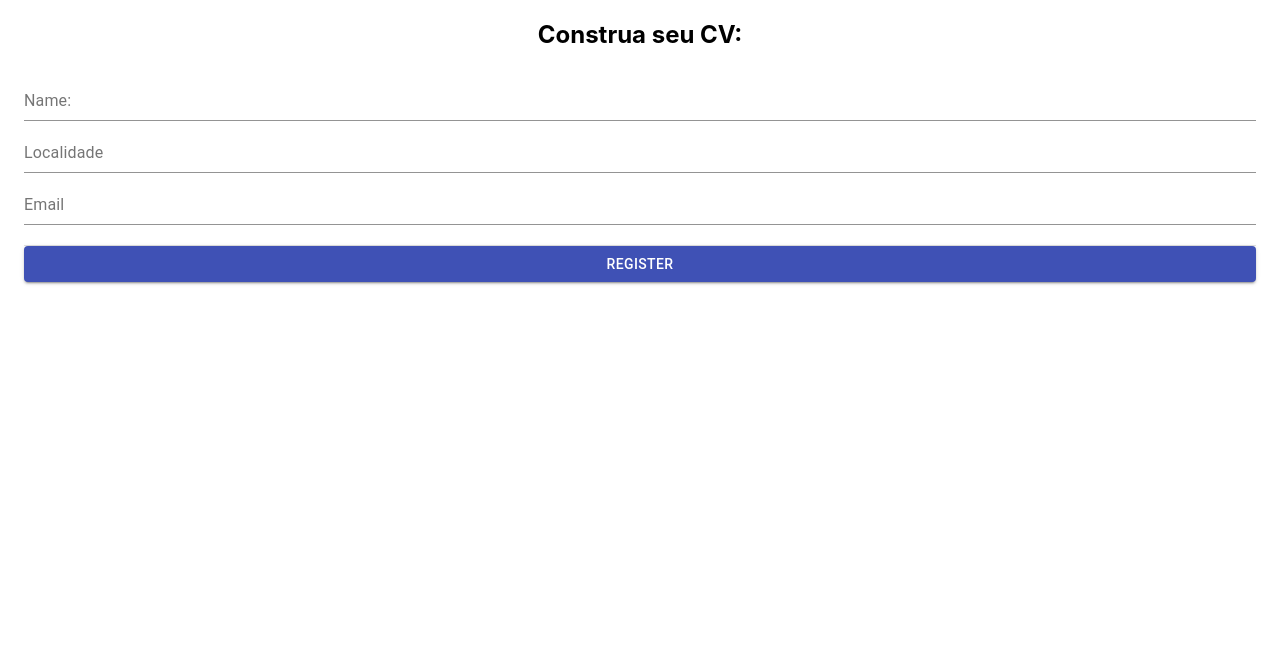
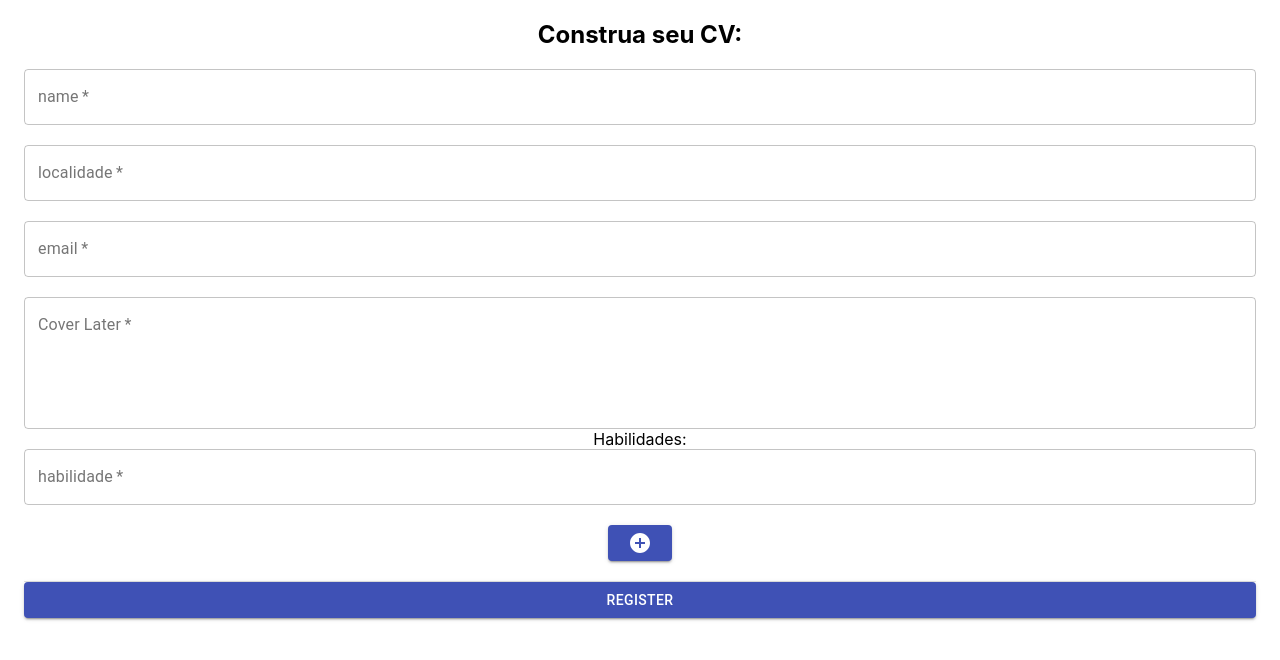
Before and after one commit to asreal089/cvbuilder, a Next.js app: page /builder in a window 1280 px wide. Shown: the top 660 px of the page. Built offline with nearby package versions, Linux system fonts and the light colour scheme.

Commit message:
form compoment dinammico

```diff
--- a/pages/api/auth/[...nextauth].ts
+++ b/pages/api/auth/[...nextauth].ts
@@ -17,7 +17,8 @@ const options = {
         clientId: googleClientId,
         clientSecret: googleClientSecret,
       }),
-  ],
+    ],
+    secret: process.env.JWT_SECRET,
 }
 
 export default (req: NextApiRequest, res: NextApiResponse<any>) => NextAuth(req, res, options)
--- a/pages/builder.tsx
+++ b/pages/builder.tsx
@@ -1,65 +1,84 @@
 import { NextPage } from "next";
 import DadosLinks from "./components/links"
-import React, { useState } from "react";
-import { Conquistas, Curso, Cv, Experiencia } from "../util/models/types";
-import { Container, Button , FormGroup, FormControl, Input, InputLabel, Divider} from '@material-ui/core';
-import { Cursor } from "mongoose";
+import React, { Component, FunctionComponent, ReactElement, useState } from "react";
+import { Conquistas, Curso, Experiencia } from "../util/models/types";
+import { Container, Button, FormGroup, Divider, TextField } from '@material-ui/core';
+import AddCircleIcon from '@mui/icons-material/AddCircle';
 
 
-const Builder:NextPage = () => {
+const Builder: NextPage = () => {
 
     interface UserLinks {
-        tipoLink:String,
-        link:String
+        tipoLink: String,
+        link: String
     }
 
 
 
     const [dadosLinkList, setDadoslinkList] = useState<any>([]);
+    const [campoHabilidades, setCampoHabilidades] = useState<any>([]);
+    const [counterHabilidade, setCounterHabilidade] = useState<any>(1);
     const [nome, setNome] = useState<String>();
     const [localidade, setLocalidade] = useState<String>();
     const [email, setEmail] = useState<String>();
     const [titulo_palavras_chave, settitulo_palavras_chave] = useState<[String]>();
     const [links, setLinks] = useState<[String]>();
-    const [cover_letter, setcover_letter] = useState<String>();
-    const [habilidades, setHabilidades] = useState<[String]>();
+    const [cover_letter, setCover_letter] = useState<String>();
+    const [habilidades, setHabilidades] = useState<any>([]);
     const [experiencia, setExperiencia] = useState<Experiencia>();
     const [cursos, setCursos] = useState<Curso>();
     const [conquistas, setConquistas] = useState<Conquistas>();
 
 
-
-    function pushLinks(){
+    function pushLinks() {
         console.log("Nome: " + nome)
         console.log("email: " + email)
         console.log("localidade: " + localidade)
+        console.log("habilidades: " + habilidades)
         const dados = <DadosLinks tipolink="git" link="github.com" />;
         setDadoslinkList([dados, ...dadosLinkList])
     }
 
-    return(
+    function pushHabilidade() {
+        console.log("cai aqui" + counterHabilidade)
+        const campoNovo  :ReactElement<any, any> = (
+            <>
+                <br />
+                <TextField key={counterHabilidade} type="text" label="habilidade" autoComplete="habilidades" variant="outlined" required onChange={(e) => { setHabilidades([e.target.value, ...habilidades]) }} />
+            </>
+        );
+        setCounterHabilidade(counterHabilidade+1);
+        setCampoHabilidades([campoNovo, ...campoHabilidades]);
+    }
+
+    return (
         <Container className="center">
             <h2>Construa seu CV:</h2>
 
             <FormGroup>
-                <FormControl>
-                    <InputLabel htmlFor="name">Name:</InputLabel><br />
-                    <Input id="name" type="text" autoComplete="name" required onChange={(e) => {setNome(e.target.value)}}/>
-                </FormControl>
-
-                <FormControl>
-                    <InputLabel htmlFor="localidade">Localidade</InputLabel><br />
-                    <Input id="localidade" type="text" autoComplete="localidade" required onChange={(e) => {setLocalidade(e.target.value)}}/>
-                </FormControl>
-
-                <FormControl>
-                    <InputLabel htmlFor="email">Email</InputLabel><br />
-                    <Input id="email" type="text" autoComplete="email" required onChange={(e) => {setEmail(e.target.value)}}/>
-                </FormControl>
+                <TextField id="name" label="name" variant="outlined" type="text" autoComplete="name" required onChange={(e) => { setNome(e.target.value) }} />
+                <br />
+                <TextField id="localidade" label="localidade" variant="outlined" type="text" autoComplete="localidade" required onChange={(e) => { setLocalidade(e.target.value) }} />
+                <br />
+                <TextField id="email" label="email" type="text" variant="outlined" autoComplete="email" required onChange={(e) => { setEmail(e.target.value) }} />
+                <br />
+                <TextField id="cover-letter" label="Cover Later" type="text" variant="outlined" autoComplete="cover-letter" rows={5} multiline required onChange={(e) => { setCover_letter(e.target.value) }} />
 
 
 
-                {dadosLinkList}
+                Habilidades:
+                <br />
+
+                <TextField id="habilidades" type="text" label="habilidade" autoComplete="habilidades" variant="outlined" required onChange={(e) => { setHabilidades([e.target.value, ...habilidades]) }} />
+
+                {campoHabilidades}
+                <br />
+                <span className="center">
+                    <Button variant="contained" color="primary" onClick={pushHabilidade}>
+                        <AddCircleIcon className="center"></AddCircleIcon>
+                    </Button>
+                </span>
+
                 <br />
 
                 <Divider />
--- a/styles/globals.css
+++ b/styles/globals.css
@@ -15,8 +15,12 @@ a {
   box-sizing: border-box;
 }
 
+.campoDinamico{
+  padding-top: 10px;
+}
+
 .center{
-  text-align: center;
+  text-align: center !important;
 }
 
 .right{
```
